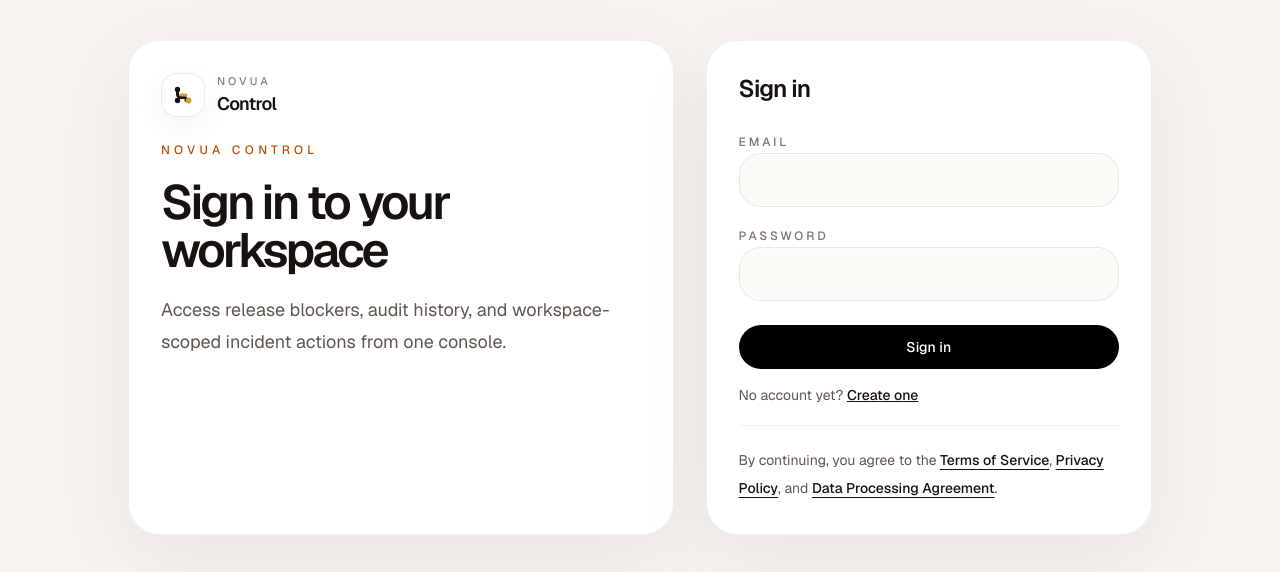
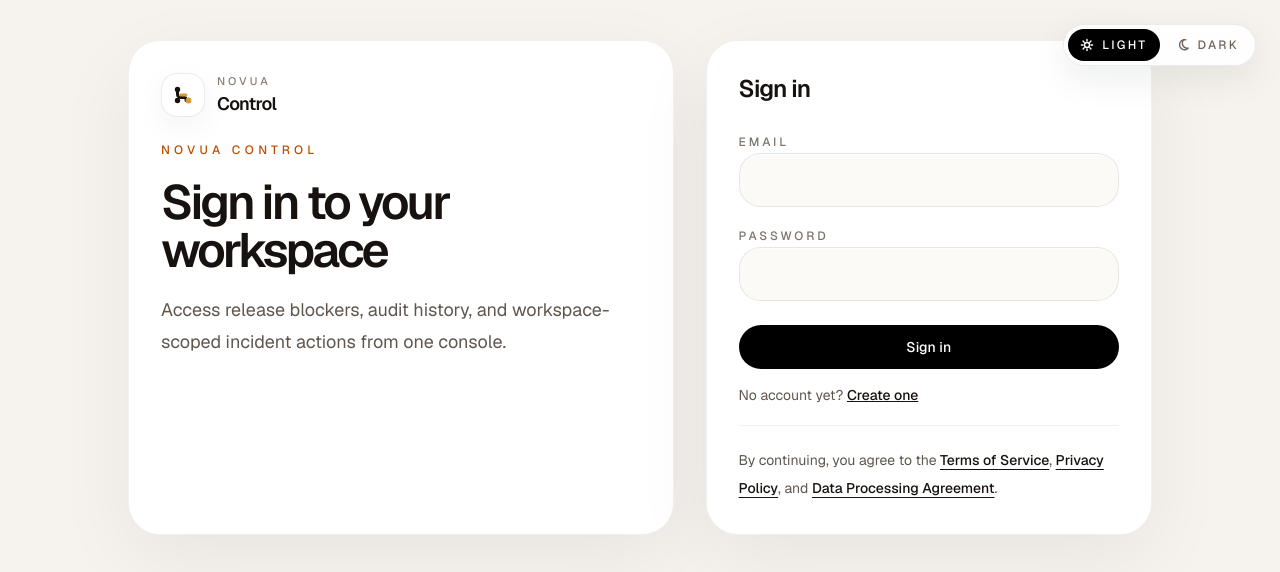
Before and after one commit to iveteamorim/novua-control, a Next.js app: page /sign-in in a window 1280 px wide. Shown: the top 572 px of the page. Built offline with nearby package versions, Linux system fonts and the light colour scheme; no server answers.

Commit message:
feat: add global dark mode selector

```diff
--- a/src/app/globals.css
+++ b/src/app/globals.css
@@ -3,6 +3,32 @@
 :root {
   --background: #ffffff;
   --foreground: #151311;
+  --surface-app: #ffffff;
+  --surface-card: #ffffff;
+  --surface-muted: #f7f7f4;
+  --surface-soft: #fbfaf7;
+  --surface-dark: #17120f;
+  --text-strong: #17120f;
+  --text-body: #5f564e;
+  --text-muted: #8d8176;
+  --border-subtle: rgba(17, 24, 39, 0.08);
+  --border-strong: rgba(17, 24, 39, 0.14);
+}
+
+html[data-theme="dark"] {
+  color-scheme: dark;
+  --background: #0f0d0c;
+  --foreground: #f4ede6;
+  --surface-app: #0f0d0c;
+  --surface-card: #171311;
+  --surface-muted: #211c19;
+  --surface-soft: #28221f;
+  --surface-dark: #141110;
+  --text-strong: #f6efe6;
+  --text-body: #d7cdc0;
+  --text-muted: #9d9084;
+  --border-subtle: rgba(255, 255, 255, 0.1);
+  --border-strong: rgba(255, 255, 255, 0.16);
 }
 
 @theme inline {
@@ -78,3 +104,93 @@ body {
     opacity: 0;
   }
 }
+
+html[data-theme="dark"] body,
+html[data-theme="dark"] main.bg-\[\#f6f3ee\],
+html[data-theme="dark"] main.bg-\[\#f3f0eb\],
+html[data-theme="dark"] main.bg-white {
+  background-color: var(--surface-app) !important;
+}
+
+html[data-theme="dark"] .bg-white {
+  background-color: var(--surface-card) !important;
+}
+
+html[data-theme="dark"] .bg-\[\#fbfaf7\],
+html[data-theme="dark"] .bg-\[\#f7f7f4\],
+html[data-theme="dark"] .bg-\[\#faf8f2\],
+html[data-theme="dark"] .bg-\[\#fbfaf8\] {
+  background-color: var(--surface-muted) !important;
+}
+
+html[data-theme="dark"] .bg-\[\#f6f3ee\],
+html[data-theme="dark"] .bg-\[\#f3f0eb\] {
+  background-color: var(--surface-app) !important;
+}
+
+html[data-theme="dark"] .bg-\[\#17120f\],
+html[data-theme="dark"] .bg-\[\#171413\],
+html[data-theme="dark"] .bg-\[\#151312\] {
+  background-color: var(--surface-dark) !important;
+}
+
+html[data-theme="dark"] .bg-\[\#fff8e8\],
+html[data-theme="dark"] .bg-\[\#fff6df\],
+html[data-theme="dark"] .bg-\[\#fff7e7\],
+html[data-theme="dark"] .bg-\[\#fff0db\],
+html[data-theme="dark"] .bg-amber-50 {
+  background-color: rgba(137, 95, 30, 0.18) !important;
+}
+
+html[data-theme="dark"] .bg-rose-50,
+html[data-theme="dark"] .bg-rose-50\/40 {
+  background-color: rgba(136, 36, 61, 0.18) !important;
+}
+
+html[data-theme="dark"] .bg-emerald-50 {
+  background-color: rgba(22, 101, 52, 0.18) !important;
+}
+
+html[data-theme="dark"] .text-\[\#17120f\],
+html[data-theme="dark"] .text-\[\#151311\],
+html[data-theme="dark"] .text-black {
+  color: var(--text-strong) !important;
+}
+
+html[data-theme="dark"] .text-\[\#5f564e\],
+html[data-theme="dark"] .text-\[\#615850\],
+html[data-theme="dark"] .text-\[\#655c54\],
+html[data-theme="dark"] .text-\[\#534840\],
+html[data-theme="dark"] .text-\[\#4f463f\],
+html[data-theme="dark"] .text-\[\#403730\],
+html[data-theme="dark"] .text-\[\#3f352d\],
+html[data-theme="dark"] .text-\[\#3f3731\] {
+  color: var(--text-body) !important;
+}
+
+html[data-theme="dark"] .text-\[\#7e746b\],
+html[data-theme="dark"] .text-\[\#8a7d71\],
+html[data-theme="dark"] .text-\[\#8d8176\],
+html[data-theme="dark"] .text-\[\#93867b\],
+html[data-theme="dark"] .text-\[\#9a8e82\],
+html[data-theme="dark"] .text-\[\#6f645b\] {
+  color: var(--text-muted) !important;
+}
+
+html[data-theme="dark"] .border-black\/6,
+html[data-theme="dark"] .border-black\/8,
+html[data-theme="dark"] .border-black\/15 {
+  border-color: var(--border-subtle) !important;
+}
+
+html[data-theme="dark"] .shadow-\[0_24px_80px_rgba\(17\,24\,39\,0\.05\)\],
+html[data-theme="dark"] .shadow-\[0_30px_90px_rgba\(17\,24\,39\,0\.05\)\],
+html[data-theme="dark"] .shadow-\[0_24px_64px_rgba\(17\,24\,39\,0\.04\)\],
+html[data-theme="dark"] .shadow-\[0_16px_48px_rgba\(17\,24\,39\,0\.04\)\] {
+  box-shadow: 0 20px 48px rgba(0, 0, 0, 0.24) !important;
+}
+
+html[data-theme="dark"] ::selection {
+  background: rgba(216, 154, 56, 0.28);
+  color: #fff7ef;
+}
--- a/src/app/layout.tsx
+++ b/src/app/layout.tsx
@@ -1,5 +1,6 @@
 import type { Metadata } from "next";
 import { Geist, Geist_Mono } from "next/font/google";
+import { ThemeToggle } from "@/components/theme-toggle";
 import "./globals.css";
 
 const geistSans = Geist({
@@ -18,6 +19,18 @@ export const metadata: Metadata = {
     "Operational execution intelligence for product and engineering teams.",
 };
 
+const themeInitScript = `
+  (function () {
+    try {
+      var savedTheme = localStorage.getItem("novua-theme");
+      var theme = savedTheme === "dark" || savedTheme === "light" ? savedTheme : "light";
+      document.documentElement.dataset.theme = theme;
+    } catch (error) {
+      document.documentElement.dataset.theme = "light";
+    }
+  })();
+`;
+
 export default function RootLayout({
   children,
 }: Readonly<{
@@ -26,10 +39,15 @@ export default function RootLayout({
   return (
     <html
       lang="en"
+      suppressHydrationWarning
       data-scroll-behavior="smooth"
       className={`${geistSans.variable} ${geistMono.variable} h-full antialiased`}
     >
+      <head>
+        <script dangerouslySetInnerHTML={{ __html: themeInitScript }} />
+      </head>
       <body className="min-h-full flex flex-col bg-white text-[#151311]">
+        <ThemeToggle />
         {children}
       </body>
     </html>
--- /dev/null
+++ b/src/components/theme-toggle.tsx
@@ -0,0 +1,102 @@
+"use client";
+
+import { useSyncExternalStore } from "react";
+
+type Theme = "light" | "dark";
+
+function applyTheme(theme: Theme) {
+  document.documentElement.dataset.theme = theme;
+  localStorage.setItem("novua-theme", theme);
+  window.dispatchEvent(new Event("novua-theme-change"));
+}
+
+export function ThemeToggle() {
+  const activeTheme = useSyncExternalStore(
+    subscribeToTheme,
+    getThemeSnapshot,
+    getServerThemeSnapshot,
+  );
+
+  function updateTheme(nextTheme: Theme) {
+    applyTheme(nextTheme);
+  }
+
+  return (
+    <div className="fixed right-4 top-4 z-[90] sm:right-6 sm:top-6">
+      <div className="inline-flex items-center gap-1 rounded-full border border-black/8 bg-white/90 p-1 shadow-[0_12px_36px_rgba(17,24,39,0.08)] backdrop-blur-sm">
+        <button
+          type="button"
+          onClick={() => updateTheme("light")}
+          aria-pressed={activeTheme === "light"}
+          className={`inline-flex items-center gap-2 rounded-full px-3 py-2 text-xs font-medium uppercase tracking-[0.2em] transition ${
+            activeTheme === "light"
+              ? "bg-black text-white"
+              : "text-[#6f645b] hover:bg-[#f7f7f4]"
+          }`}
+        >
+          <SunIcon />
+          Light
+        </button>
+        <button
+          type="button"
+          onClick={() => updateTheme("dark")}
+          aria-pressed={activeTheme === "dark"}
+          className={`inline-flex items-center gap-2 rounded-full px-3 py-2 text-xs font-medium uppercase tracking-[0.2em] transition ${
+            activeTheme === "dark"
+              ? "bg-black text-white"
+              : "text-[#6f645b] hover:bg-[#f7f7f4]"
+          }`}
+        >
+          <MoonIcon />
+          Dark
+        </button>
+      </div>
+    </div>
+  );
+}
+
+function subscribeToTheme(onStoreChange: () => void) {
+  window.addEventListener("storage", onStoreChange);
+  window.addEventListener("novua-theme-change", onStoreChange);
+
+  return () => {
+    window.removeEventListener("storage", onStoreChange);
+    window.removeEventListener("novua-theme-change", onStoreChange);
+  };
+}
+
+function getThemeSnapshot(): Theme {
+  return document.documentElement.dataset.theme === "dark" ? "dark" : "light";
+}
+
+function getServerThemeSnapshot(): Theme {
+  return "light";
+}
+
+function SunIcon() {
+  return (
+    <svg width="14" height="14" viewBox="0 0 14 14" fill="none" aria-hidden="true">
+      <circle cx="7" cy="7" r="2.5" stroke="currentColor" strokeWidth="1.4" />
+      <path
+        d="M7 1.4V3M7 11V12.6M12.6 7H11M3 7H1.4M10.96 3.04L9.83 4.17M4.17 9.83L3.04 10.96M10.96 10.96L9.83 9.83M4.17 4.17L3.04 3.04"
+        stroke="currentColor"
+        strokeWidth="1.4"
+        strokeLinecap="round"
+      />
+    </svg>
+  );
+}
+
+function MoonIcon() {
+  return (
+    <svg width="14" height="14" viewBox="0 0 14 14" fill="none" aria-hidden="true">
+      <path
+        d="M9.82 1.89C8.99 1.61 8.08 1.58 7.17 1.85C4.49 2.64 2.96 5.47 3.75 8.15C4.54 10.83 7.37 12.36 10.05 11.57C10.96 11.3 11.73 10.79 12.29 10.1C11.54 10.26 10.74 10.24 9.95 10.01C7.27 9.22 5.74 6.39 6.53 3.71C6.76 2.92 7.15 2.23 7.67 1.66C8.39 1.6 9.13 1.68 9.82 1.89Z"
+        stroke="currentColor"
+        strokeWidth="1.4"
+        strokeLinecap="round"
+        strokeLinejoin="round"
+      />
+    </svg>
+  );
+}
```
